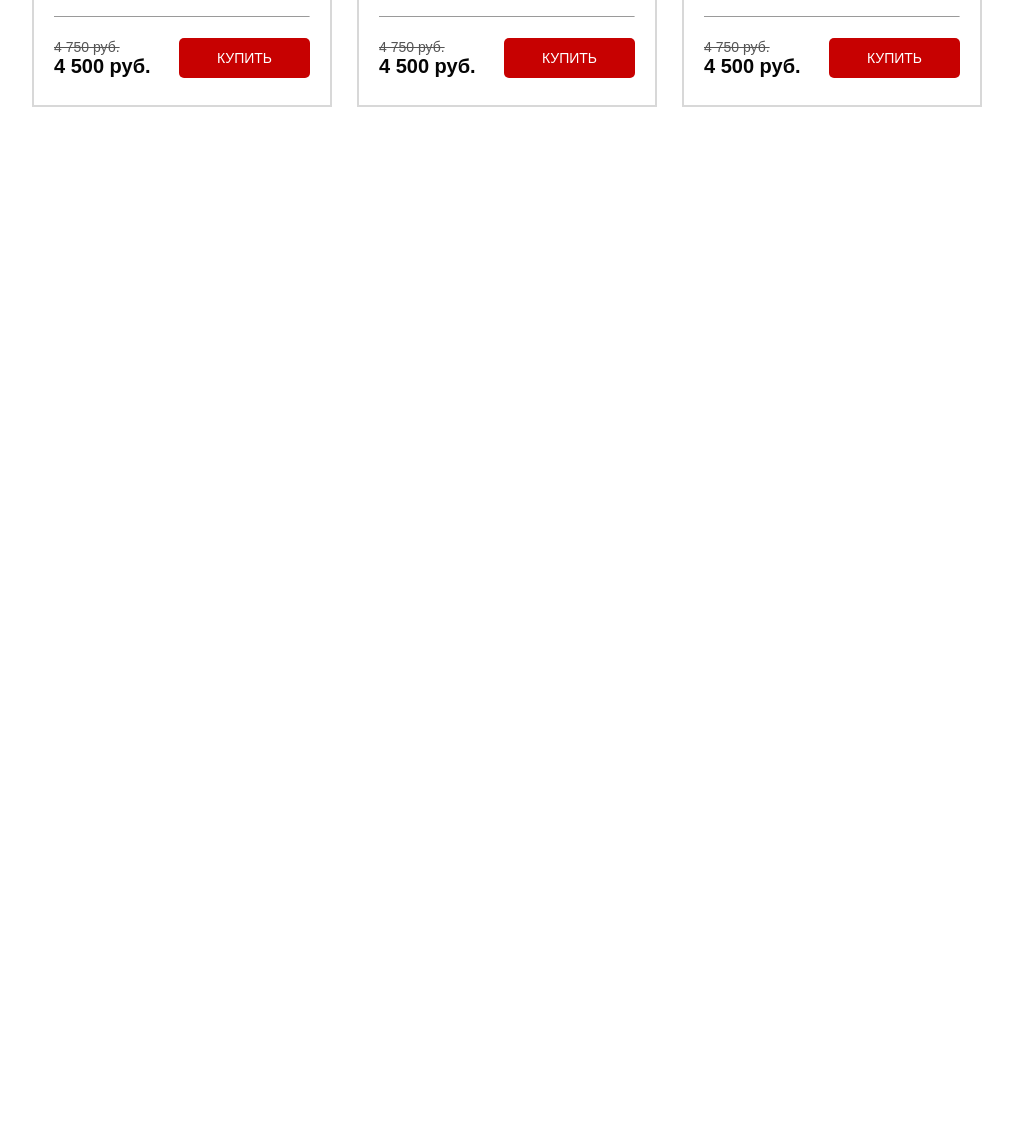
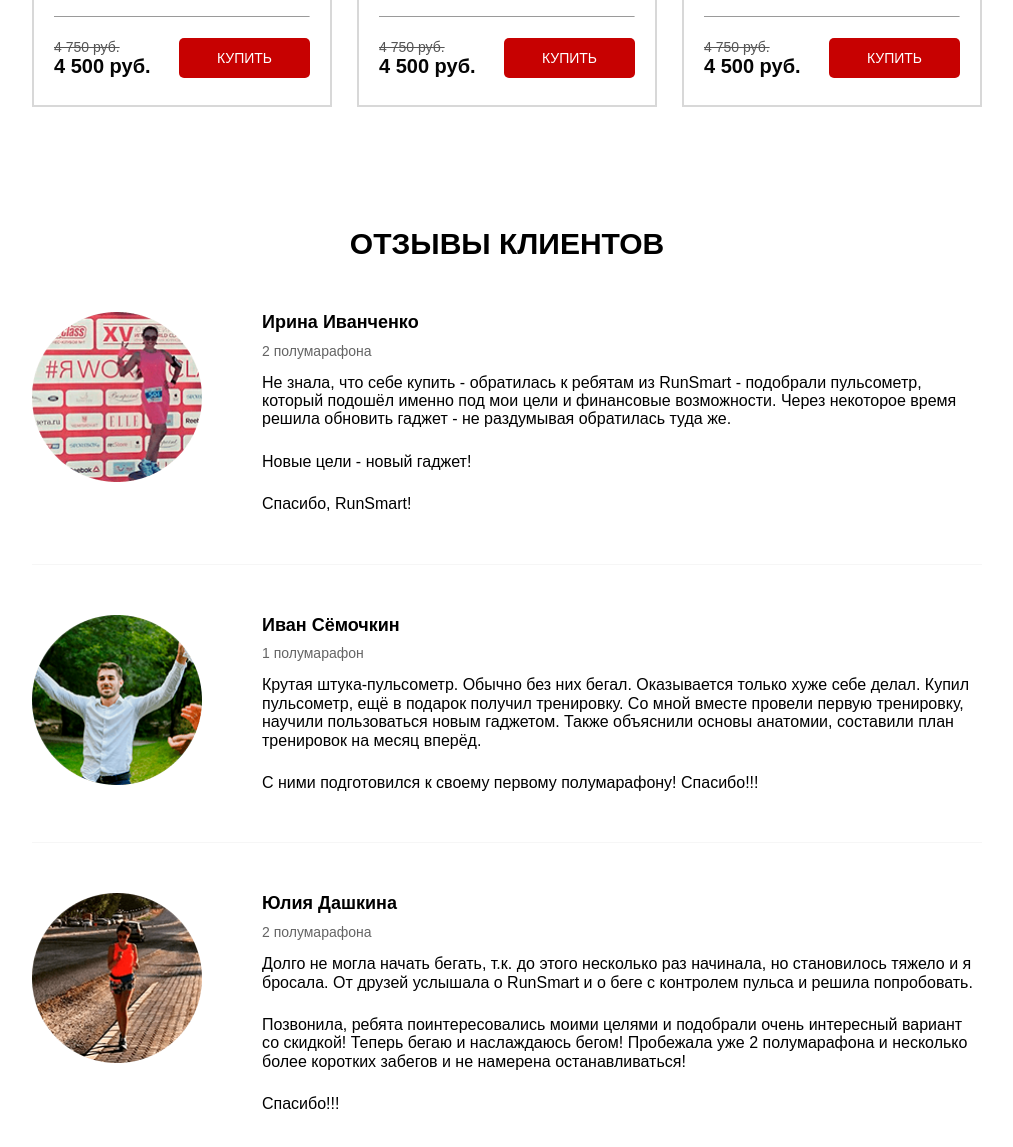
Before and after one commit to ProhorenkovFedor/Run-Smart, a website: page src/index.html in a window 1280 px wide. Shown: the part 3877-5024 px from the top of the page, without its empty margins (133-1146 px from the left). Before the commit the page ends 4104 px from the top, so only its background shows below. Drawn offline with nearby package versions, Linux system fonts and the light colour scheme.

Commit message:
добавлен адаптивный блок отзывов

```diff
--- a/src/index.html
+++ b/src/index.html
@@ -307,14 +307,63 @@
 
             </div>
 
-            <div class="catalog__content">
+        </div>
+    </section>
 
-            </div>
-
-            <div class="catalog__content">
-
-            </div>
-
+    <section class="rewiew">
+        <div class="container">
+            <h2 class="block-header">Отзывы клиентов</h2>
+            <ul class="rewiew__list">
+                <li class="rewiew__item">
+                    <div class="rewiew__wrap">
+                        <img class="rewiew__img" src="img/feedback1.png" alt="author photo" width="170" height="170">
+                    </div>
+                    <div class="rewiew__info">
+                        <p class="rewiew__author">Ирина Иванченко</p>
+                        <p class="rewiew__subtitle">2 полумарафона</p>
+                        <p class="rewiew__text">Не знала, что себе купить - обратилась к ребятам из RunSmart - подобрали
+                            пульсометр, который подошёл именно под мои цели
+                            и финансовые возможности. Через некоторое время решила обновить гаджет - не раздумывая
+                            обратилась туда же.</p>
+                        <p class="rewiew__text">Новые цели - новый гаджет!</p>
+                        <p class="rewiew__text">Спасибо, RunSmart!</p>
+                    </div>
+                </li>
+                <hr>
+                <li class="rewiew__item">
+                    <div class="rewiew__wrap">
+                        <img class="rewiew__img" src="img/feedback2.png" alt="author photo" width="170" height="170">
+                    </div>
+                    <div class="rewiew__info">
+                        <p class="rewiew__author">Иван Сёмочкин</p>
+                        <p class="rewiew__subtitle">1 полумарафон</p>
+                        <p class="rewiew__text">Крутая штука-пульсометр. Обычно без них бегал. Оказывается только хуже
+                            себе делал.
+                            Купил пульсометр, ещё в подарок получил тренировку. Со мной вместе провели первую
+                            тренировку, научили пользоваться новым
+                            гаджетом. Также объяснили основы анатомии, составили план тренировок на месяц вперёд.</p>
+                        <p class="rewiew__text">С ними подготовился к своему первому полумарафону! Спасибо!!!</p>
+                    </div>
+                </li>
+                <hr>
+                <li class="rewiew__item">
+                    <div class="rewiew__wrap">
+                        <img class="rewiew__img" src="img/feedback3.png" alt="author photo" width="170" height="170">
+                    </div>
+                    <div class="rewiew__info">
+                        <p class="rewiew__author">Юлия Дашкина</p>
+                        <p class="rewiew__subtitle">2 полумарафона</p>
+                        <p class="rewiew__text">Долго не могла начать бегать, т.к. до этого несколько раз начинала, но
+                            становилось тяжело и я бросала. От друзей
+                            услышала о RunSmart и о беге с контролем пульса и решила попробовать.</p>
+                        <p class="rewiew__text">Позвонила, ребята поинтересовались моими целями и подобрали очень
+                            интересный вариант со скидкой! Теперь бегаю и
+                            наслаждаюсь бегом! Пробежала уже 2 полумарафона и несколько более коротких забегов и не
+                            намерена останавливаться!</p>
+                        <p class="rewiew__text">Спасибо!!!</p>
+                    </div>
+                </li>
+            </ul>
         </div>
     </section>
 
--- a/src/sass/_media.scss
+++ b/src/sass/_media.scss
@@ -161,6 +161,22 @@
             margin: 0 auto;
         }
     }
+
+    .rewiew {
+        &__item {
+            flex-direction: column;
+        }
+        &__wrap {
+            margin-bottom: 30px;
+        }
+        &__img {
+            margin: 0 auto;
+        }
+        &__info {
+            margin: 0;
+            text-align: center;
+        }
+    }
 }
 
 @media (max-width: 375px) {
@@ -216,4 +232,14 @@
         }
     }
 
+    .rewiew {
+        &__subtitle {
+            font-size: 11px;
+        }
+        &__text {
+            font-size: 14px;
+            margin-bottom: 10px;
+        }
+    }
+
 }
--- /dev/null
+++ b/src/sass/_rewiew.scss
@@ -0,0 +1,49 @@
+.rewiew {
+    padding-bottom: 65px;
+    &__list {
+        margin: 0;
+        padding: 0;
+        margin-top: 50px;
+        list-style: none;
+    }
+    &__item {
+        display: flex;
+        justify-content: space-between;
+
+    }
+    &__img {
+        display: block;
+    }
+    &__info {
+        margin-left: 60px;
+    }
+    &__author {
+        margin: 0;
+        margin-bottom: 10px;
+        font-size: 18px;
+        font-weight: 700;
+    }
+    &__subtitle {
+        margin: 0;
+        margin-bottom: 15px;
+        font-size: 14px;
+        font-weight: 300;
+        color: #646464;
+    }
+    &__text {
+        margin: 0;
+        margin-bottom: 24px;
+        font-size: 16px;
+        font-weight: 300;
+        &:last-child {
+            margin-bottom: 0;
+        }
+    }
+    hr {
+        border: none;
+        margin: 50px 0;
+        width: 100%;
+        height: 1px;
+        background-color: #f6f6f6;
+    }
+}
--- a/src/sass/style.scss
+++ b/src/sass/style.scss
@@ -12,6 +12,7 @@
 @import "block-header";
 @import "carousel";
 @import "catalog";
+@import "rewiew";
 @import "media";
 
 @font-face {
```
Also changed, not shown: src/css/style.min.css.
